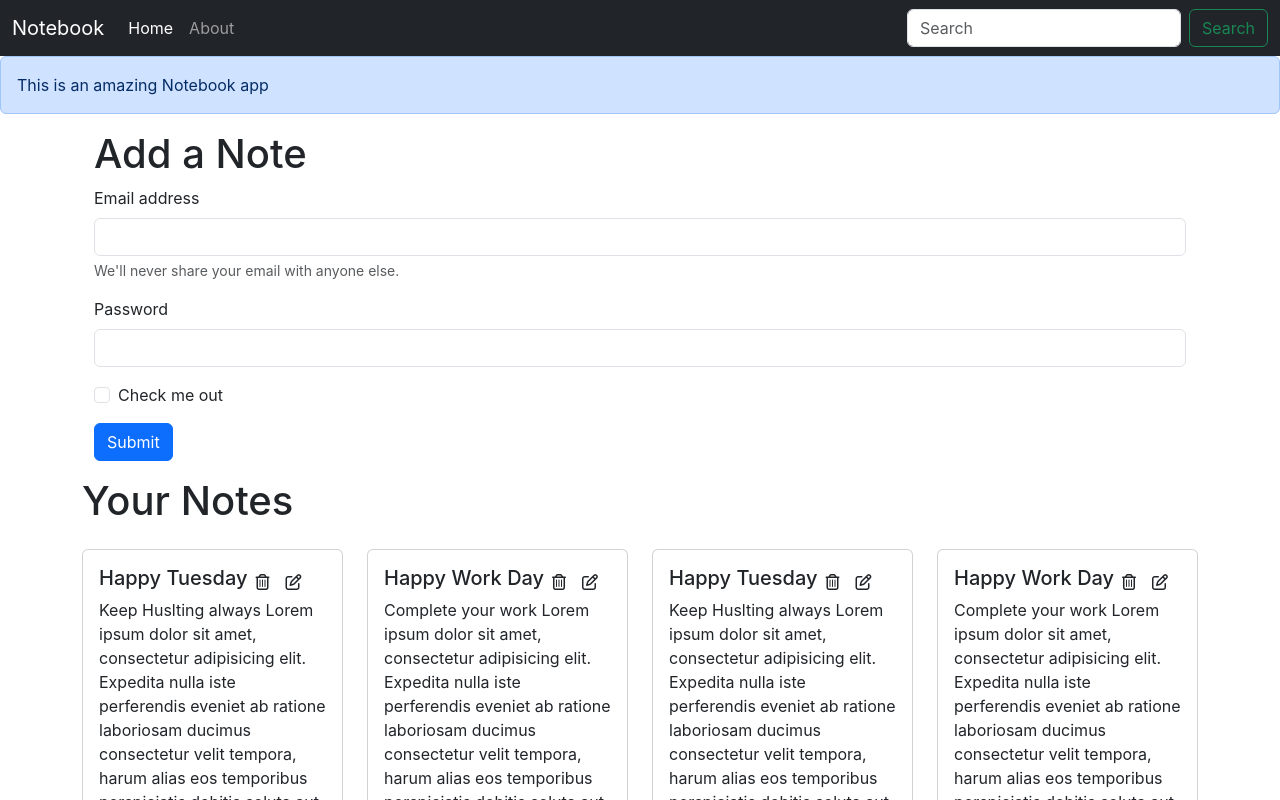
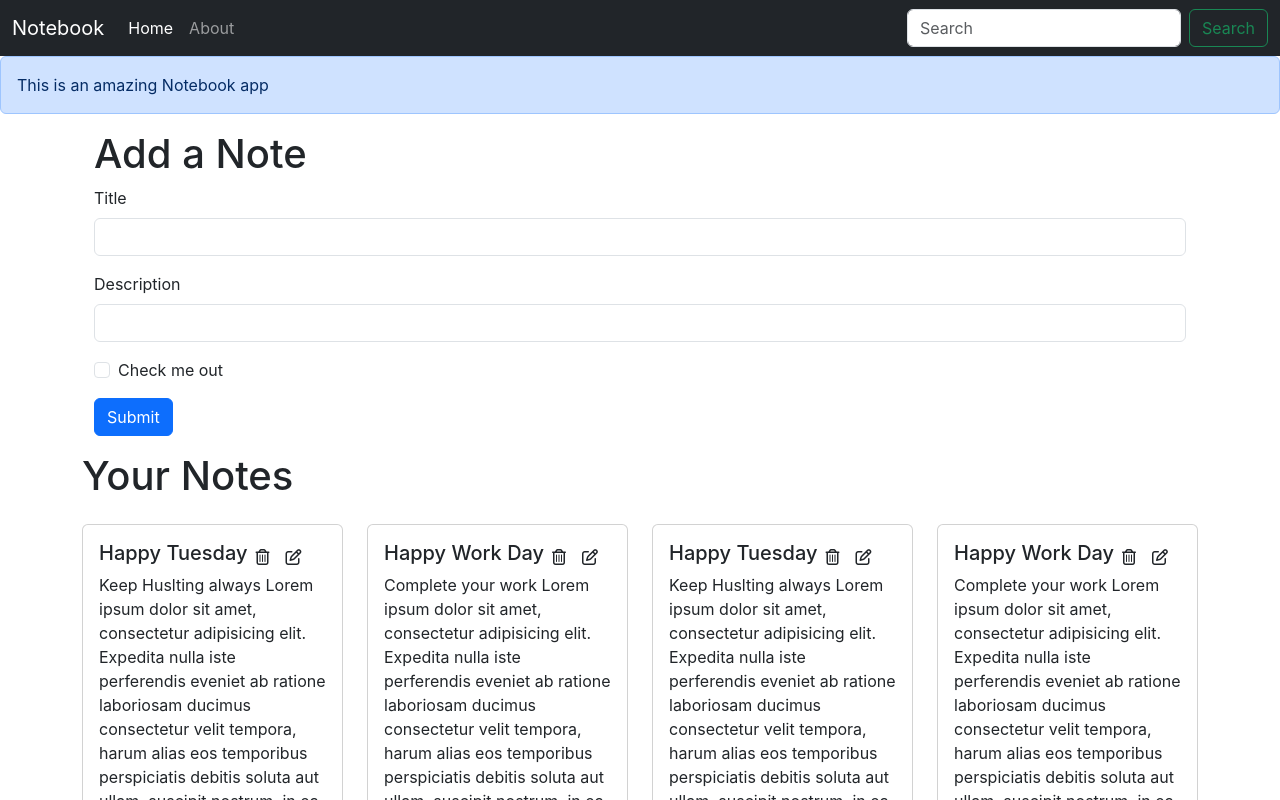
Before and after one commit to bhaveshrordev/notebook, a React (Create React App) app: page / in a window 1280 px wide. Shown: the top 800 px of the page. Built offline with nearby package versions, Linux system fonts and the light colour scheme.

Commit message:
added AddNote Component and functions to handle form submit

```diff
--- /dev/null
+++ b/src/components/AddNote.js
@@ -0,0 +1,83 @@
+import React, { useContext, useState } from "react";
+import noteContext from "../context/notes/noteContext";
+
+const AddNote = () => {
+  const context = useContext(noteContext);
+  const { addNote } = context;
+
+  const [note, setNote] = useState({
+    title: "",
+    descripition: "",
+    tag: "default",
+  });
+
+  const handleClick = (e) => {
+    e.preventDefault();
+    addNote(note.title, note.descripition, note.tag);
+  };
+
+  const onChange = (e) => {
+    setNote({ ...note, [e.target.name]: e.target.value });
+  };
+
+  return (
+    <div>
+      <div className="container my-3">
+        <h1>Add a Note</h1>
+
+        <form>
+          <div className="mb-3">
+            <label htmlFor="title" className="form-label">
+              Title
+            </label>
+
+            <input
+              type="text"
+              className="form-control"
+              id="title"
+              name="title"
+              aria-describedby="emailHelp"
+              onChange={onChange}
+            />
+          </div>
+
+          <div className="mb-3">
+            <label htmlFor="descripition" className="form-label">
+              Description
+            </label>
+
+            <input
+              type="text"
+              className="form-control"
+              id="descripition"
+              name="descripition"
+              onChange={onChange}
+            />
+          </div>
+
+          <div className="mb-3 form-check">
+            <input
+              type="checkbox"
+              className="form-check-input"
+              id="exampleCheck1"
+            />
+
+            <label className="form-check-label" htmlFor="exampleCheck1">
+              Check me out
+            </label>
+          </div>
+
+          <button
+            type="submit"
+            className="btn btn-primary"
+            onClick={handleClick}
+          >
+            Submit
+          </button>
+        </form>
+      </div>
+    </div>
+  );
+};
+
+export default AddNote;
--- a/src/components/Home.js
+++ b/src/components/Home.js
@@ -1,61 +1,8 @@
-
-
 import Notes from "./Notes";
 
 const Home = () => {
   return (
     <div>
-      <div className="container my-3">
-        <h1>Add a Note</h1>
-
-        <form>
-          <div className="mb-3">
-            <label htmlFor="exampleInputEmail1" className="form-label">
-              Email address
-            </label>
-
-            <input
-              type="email"
-              className="form-control"
-              id="exampleInputEmail1"
-              aria-describedby="emailHelp"
-            />
-
-            <div id="emailHelp" className="form-text">
-              We'll never share your email with anyone else.
-            </div>
-          </div>
-
-          <div className="mb-3">
-            <label htmlFor="exampleInputPassword1" className="form-label">
-              Password
-            </label>
-
-            <input
-              type="password"
-              className="form-control"
-              id="exampleInputPassword1"
-            />
-          </div>
-
-          <div className="mb-3 form-check">
-            <input
-              type="checkbox"
-              className="form-check-input"
-              id="exampleCheck1"
-            />
-
-            <label className="form-check-label" htmlFor="exampleCheck1">
-              Check me out
-            </label>
-          </div>
-
-          <button type="submit" className="btn btn-primary">
-            Submit
-          </button>
-        </form>
-      </div>
-
       <Notes />
     </div>
   );
--- a/src/components/Notes.js
+++ b/src/components/Notes.js
@@ -1,20 +1,22 @@
 import React, { useContext } from "react";
 import noteContext from "../context/notes/noteContext";
 import Noteitem from "./Noteitem";
+import AddNote from "./AddNote";
 
 const Notes = () => {
   const context = useContext(noteContext);
-  const { notes, setNotes } = context;
+  const { notes, addNote } = context;
 
   return (
-    <div>
+    <>
+      <AddNote />
       <div className="row my-3">
         <h1>Your Notes</h1>
         {notes.map((note) => {
-          return <Noteitem key={note._id} note={note}></Noteitem>
+          return <Noteitem key={note._id} note={note}></Noteitem>;
         })}
       </div>
-    </div>
+    </>
   );
 };
 
--- a/src/context/notes/NoteState.js
+++ b/src/context/notes/NoteState.js
@@ -57,14 +57,38 @@ const NoteState = (props) => {
       tag: "personal",
       date: "2025-12-16T16:17:30.454Z",
       __v: 0,
-    }
+    },
   ];
 
+  const [notes, setNotes] = useState(notesInitial);
 
-  const [notes, setNotes] = useState(notesInitial)
+  // Add a Note
+  const addNote = (title, description, tag) => {
+    // TODO API CALL
+    console.log("Adding a New Note");
+    const note = {
+      _id: "6941861a0e2f9bb5ff56765f8",
+      user: "6928518a8dc89d2c86d00fda",
+      title: title,
+      description: description,
+      tag: tag,
+      date: "2025-12-16T16:17:30.454Z",
+      __v: 0,
+    };
+
+    setNotes(notes.concat(note));
+  };
+
+  // Delete a Note
+  const deleteNote = () => {};
+
+  // Edit Note
+  const editNote = () => {};
 
   return (
-    <NoteContext.Provider value={{notes, setNotes}}>{props.children}</NoteContext.Provider>
+    <NoteContext.Provider value={{ notes, addNote, deleteNote, editNote }}>
+      {props.children}
+    </NoteContext.Provider>
   );
 };
 
```
